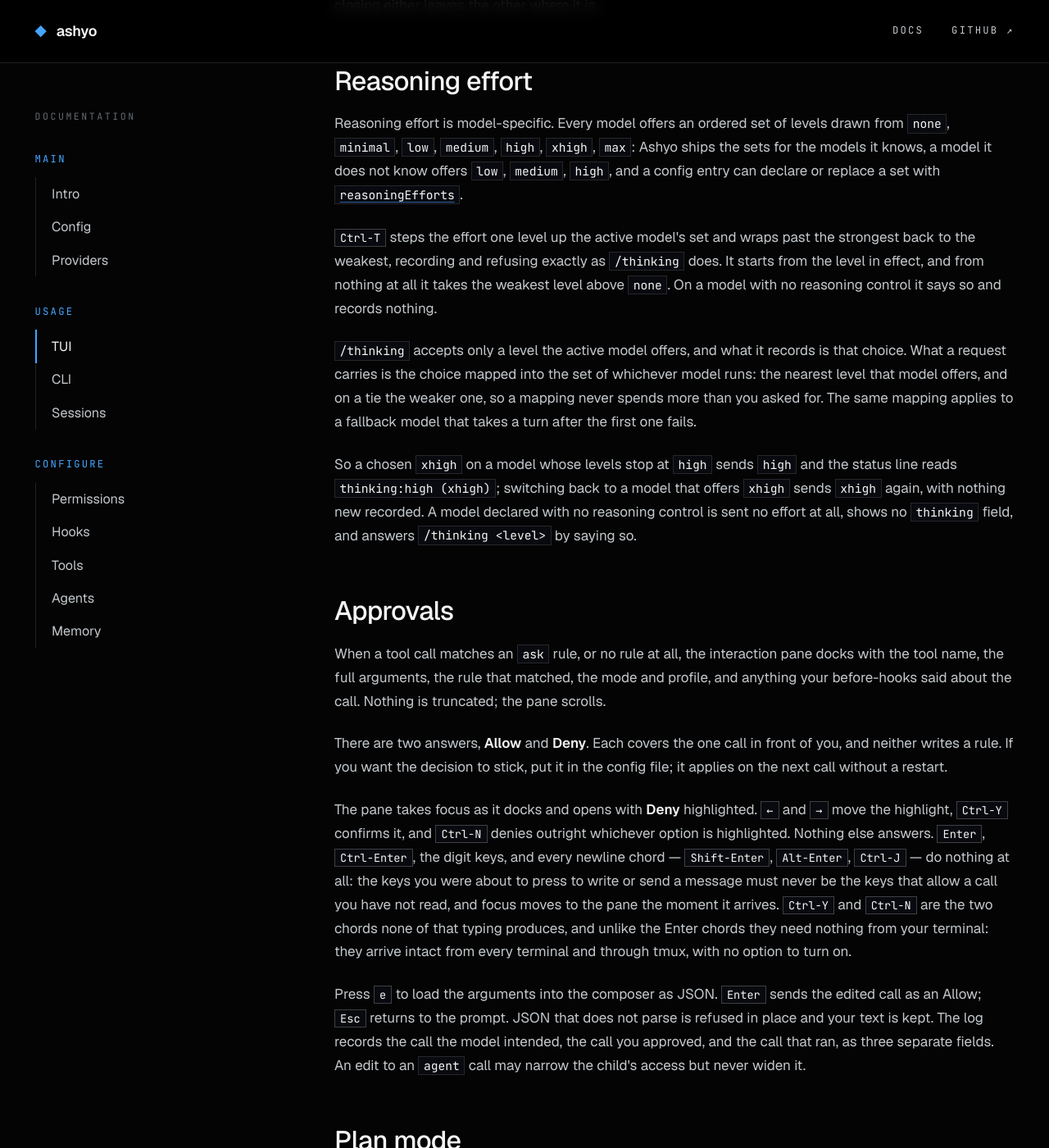
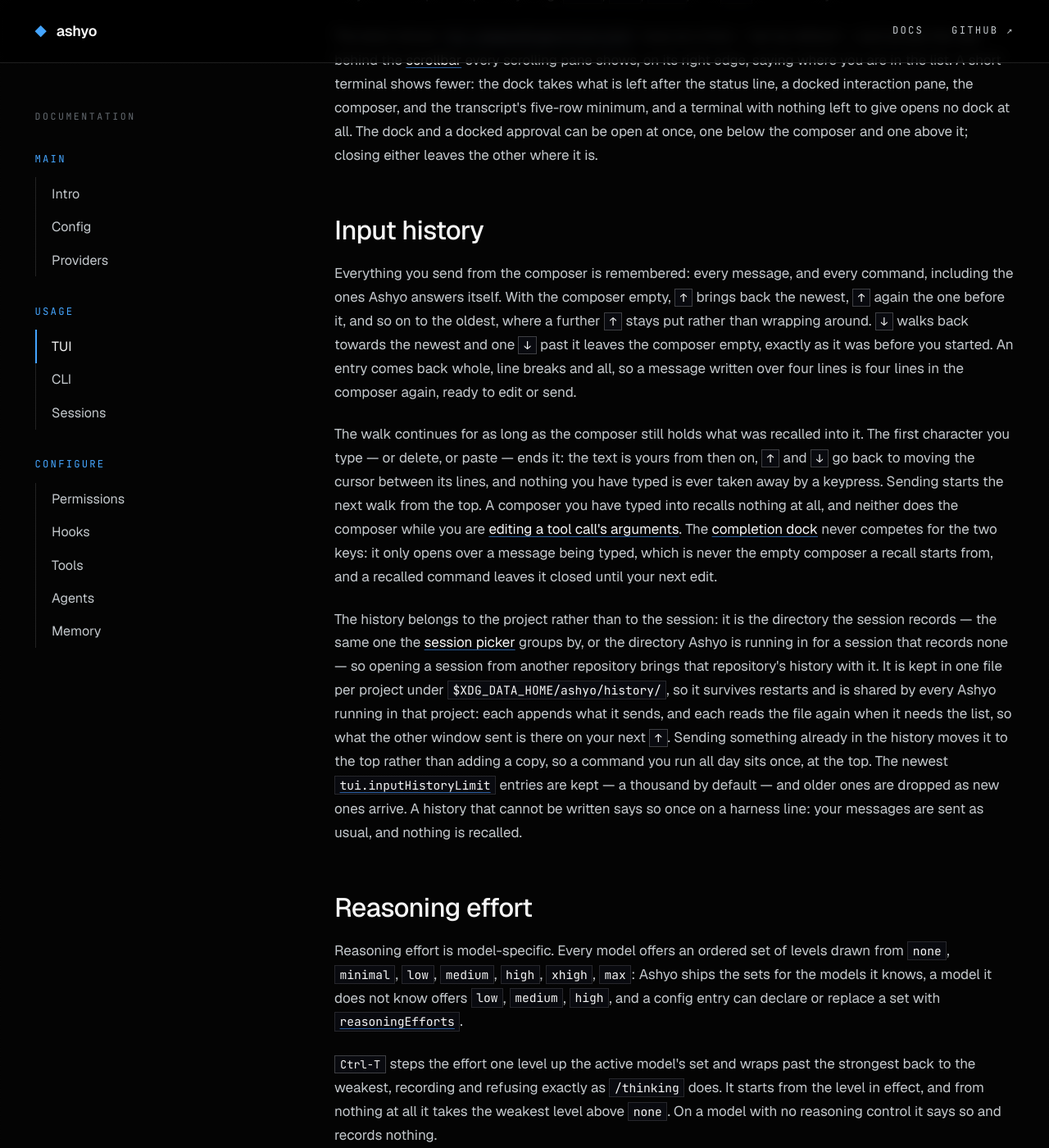
Before and after one commit to ashyo-ai/ashyo-ai.github.io, a Jekyll site: the page built from tui.html, in a window 1280 px wide and 1400 px high, scrolled down 8857 px. Shown: the whole window at 82% size. Built offline with Jekyll 4.4.1, drawn with Linux system fonts in a browser that asks for light colours; some of the changed text lies outside the part shown.

Commit message:
Input History
Up and Down in an empty composer walk this project's input history: what was sent, newest first, kept in one file per project under the data root and shared by every Ashyo running there. The keys row, a history section on the TUI page, the tui.inputHistoryLimit schema row, its example value and its live-reload sentence, and the data-root line on the CLI page.

```diff
--- a/cli.html
+++ b/cli.html
@@ -73,7 +73,7 @@
 <table>
 <tr><th>Variable</th><th>Effect</th></tr>
 <tr><td><code>XDG_CONFIG_HOME</code></td><td>Location of the global config. Default <code>~/.config</code>.</td></tr>
-<tr><td><code>XDG_DATA_HOME</code></td><td>Location of credentials, sessions, memory, models, and worktree metadata. Default <code>~/.local/share</code>.</td></tr>
+<tr><td><code>XDG_DATA_HOME</code></td><td>Location of credentials, sessions, memory, models, worktree metadata, and the TUI's <a href="tui.html#input-history">input history</a>. Default <code>~/.local/share</code>.</td></tr>
 <tr><td><code>XDG_STATE_HOME</code></td><td>Location of the log file. Default <code>~/.local/state</code>.</td></tr>
 <tr><td><code>ASHYO_LOG=debug</code></td><td>Raise the log level from <code>warn</code> to <code>debug</code>.</td></tr>
 </table>
--- a/config.html
+++ b/config.html
@@ -15,7 +15,7 @@
 <p>A missing file is fine and means no configuration at that scope. A file that does not parse is not: at startup Ashyo refuses to run and names the error. Unknown fields are rejected, trailing content after the JSON object is rejected, and the project file must be valid UTF-8.</p>
 
 <h2 id="live-reload">Live reload</h2>
-<p>Both files are checked once a second while Ashyo runs. A saved change that parses applies at once and in full: permissions, roles, hooks, and web search, to the bound session, to every running subagent, and to the advisor. A call already decided keeps its decision; the next call anyone makes is decided under the new rules. A docked approval is answered under the rules its pane opened with. A change that does not parse changes nothing: the previous configuration stays in force and the status line shows a <code>config:</code> field naming the file and the error until it parses again. Deleting a file is the same as saving an empty one. A changed <code>tui.commandCompletionLimit</code> is in force the next time the completion dock opens. The file of the theme in use is checked the same way, so saving it recolors the screen within a second; a theme that cannot be read leaves the colors where they are and names the theme file in the <code>config:</code> field. See <a href="tui.html#themes">Themes</a>.</p>
+<p>Both files are checked once a second while Ashyo runs. A saved change that parses applies at once and in full: permissions, roles, hooks, and web search, to the bound session, to every running subagent, and to the advisor. A call already decided keeps its decision; the next call anyone makes is decided under the new rules. A docked approval is answered under the rules its pane opened with. A change that does not parse changes nothing: the previous configuration stays in force and the status line shows a <code>config:</code> field naming the file and the error until it parses again. Deleting a file is the same as saving an empty one. A changed <code>tui.commandCompletionLimit</code> is in force the next time the completion dock opens, and a changed <code>tui.inputHistoryLimit</code> the next time you send something: entries already recorded are left where they are, and a lowered limit trims them as new entries arrive. The file of the theme in use is checked the same way, so saving it recolors the screen within a second; a theme that cannot be read leaves the colors where they are and names the theme file in the <code>config:</code> field. See <a href="tui.html#themes">Themes</a>.</p>
 <p>There is no reload command and no restart needed.</p>
 
 <h2 id="schema">Schema</h2>
@@ -38,6 +38,7 @@
 <tr><td><code>tui.theme.dark</code></td><td>string</td><td><code>graphite</code></td><td>The theme used on a terminal with a dark background. Names a file in the themes directory, or a built-in. See <a href="tui.html#themes">Themes</a>.</td></tr>
 <tr><td><code>tui.theme.light</code></td><td>string</td><td><code>paper</code></td><td>The theme used on a terminal with a light background. Ashyo asks the terminal which it is, so one config serves both.</td></tr>
 <tr><td><code>tui.commandCompletionLimit</code></td><td>integer</td><td><code>10</code></td><td>3 to 20. How many rows the <a href="tui.html#completion">completion dock</a> shows before it scrolls, for the commands and for a path alike. A short terminal shows fewer: the dock takes what is left after the status line, a docked pane, the composer, the transcript's five-row minimum, and its own border, and never takes the transcript below those five rows.</td></tr>
+<tr><td><code>tui.inputHistoryLimit</code></td><td>integer</td><td><code>1000</code></td><td>1 to 100000. How many entries this project's <a href="tui.html#input-history">input history</a> keeps before the oldest are dropped. The history is one file per project, so a project that sets this sets it for every Ashyo running there.</td></tr>
 </table>
 
 <h2 id="roles">Roles</h2>
@@ -136,6 +137,7 @@
   "webSearch": { "backend": "auto", "maxResults": 5 },
   "tui": {
     "commandCompletionLimit": 10,
+    "inputHistoryLimit": 1000,
     "theme": { "dark": "graphite", "light": "paper" }
   }
 }</pre>
--- a/tui.html
+++ b/tui.html
@@ -25,6 +25,7 @@
 <dl>
 <dt><kbd>Enter</kbd></dt><dd>Send the composer. With the <a href="#completion">completion dock</a> showing it completes the highlighted row and closes the dock instead, and the press after that sends.</dd>
 <dt><kbd>Shift-Enter</kbd> / <kbd>Alt-Enter</kbd> / <kbd>Ctrl-J</kbd></dt><dd>Insert a newline, in the composer and in the argument editor. All three work in every terminal. The one thing a terminal can take away is Shift-Enter itself: telling it apart from <kbd>Enter</kbd> needs the keyboard enhancements Ashyo asks for at startup, and a terminal that does not grant them — tmux among them — sends a plain <kbd>Enter</kbd> for the chord unless you have bound it to <code>Esc</code> <code>Enter</code>, which arrives as <kbd>Alt-Enter</kbd> and writes a newline. <kbd>F1</kbd> says which terminal you are in. None of the three answers the interaction pane: that takes <kbd>Ctrl-Y</kbd> or <kbd>Ctrl-N</kbd>, so a chord still in flight from a half-typed message can never allow a tool call.</dd>
+<dt><kbd>↑</kbd> / <kbd>↓</kbd> (empty composer)</dt><dd>Walk this project's <a href="#input-history">input history</a>: <kbd>↑</kbd> brings back the last thing you sent, <kbd>↑</kbd> again the one before it, <kbd>↓</kbd> steps back towards the newest, and one <kbd>↓</kbd> past it leaves the composer empty again. With anything typed in the composer they are the editor's own keys and move the cursor between its lines, and with the <a href="#completion">completion dock</a> showing they move its highlight.</dd>
 <dt><kbd>Tab</kbd> / <kbd>Shift-Tab</kbd></dt><dd>Cycle focus: transcript, interaction pane, composer.</dd>
 <dt><kbd>PageUp</kbd> / <kbd>PageDown</kbd></dt><dd>Scroll by a page: the <a href="#settings">settings</a> list holding the highlight, an open overlay, the <a href="#completion">completion dock</a> while the composer has focus, otherwise the focused pane. An approval takes focus as it docks, so with it and the dock both open these keys page the approval. See <a href="#scrolling">Scrolling</a>.</dd>
 <dt><kbd>Ctrl-Up</kbd> / <kbd>Ctrl-Down</kbd></dt><dd>Scroll the focused pane by a line.</dd>
@@ -88,6 +89,11 @@
 <p><kbd>Tab</kbd> replaces what you have typed with the highlighted entry. A directory arrives with its slash, so the dock moves into it and you keep going: <code>see /ho</code>, <kbd>Tab</kbd>, <code>mf</code>, <kbd>Tab</kbd>, <code>co</code>, <kbd>Tab</kbd> leaves <code>see /home/mfiano/code/</code> with that directory listed. A file arrives as it is, with nothing left to complete, and the dock goes. <kbd>Enter</kbd> completes the same way and closes the dock; the <kbd>Enter</kbd> after that sends the message. Only what is before the cursor is replaced — the rest of the line and every other word stay where they are — so a path completed in the middle of a sentence leaves the sentence around it alone.</p>
 <p>The first word of a message is always the command list's: <code>/home</code> typed at the start lists commands, or nothing, never paths. A path in a command's free-text argument is completed, though — <code>/rename /home/x</code> — because the command is offered its own candidates while it has any and the path's once it has none. Only absolute paths open anything: <code>src/</code>, <code>./x</code>, <code>../x</code>, and <code>~/x</code> are ordinary text.</p>
 <p>The dock shows <a href="config.html#schema"><code>tui.commandCompletionLimit</code></a> rows at a time — ten by default — and scrolls the rest behind the <a href="#scrolling">scrollbar</a> every scrolling pane shows, on its right edge, saying where you are in the list. A short terminal shows fewer: the dock takes what is left after the status line, a docked interaction pane, the composer, and the transcript's five-row minimum, and a terminal with nothing left to give opens no dock at all. The dock and a docked approval can be open at once, one below the composer and one above it; closing either leaves the other where it is.</p>
+
+<h2 id="input-history">Input history</h2>
+<p>Everything you send from the composer is remembered: every message, and every command, including the ones Ashyo answers itself. With the composer empty, <kbd>↑</kbd> brings back the newest, <kbd>↑</kbd> again the one before it, and so on to the oldest, where a further <kbd>↑</kbd> stays put rather than wrapping around. <kbd>↓</kbd> walks back towards the newest and one <kbd>↓</kbd> past it leaves the composer empty, exactly as it was before you started. An entry comes back whole, line breaks and all, so a message written over four lines is four lines in the composer again, ready to edit or send.</p>
+<p>The walk continues for as long as the composer still holds what was recalled into it. The first character you type — or delete, or paste — ends it: the text is yours from then on, <kbd>↑</kbd> and <kbd>↓</kbd> go back to moving the cursor between its lines, and nothing you have typed is ever taken away by a keypress. Sending starts the next walk from the top. A composer you have typed into recalls nothing at all, and neither does the composer while you are <a href="#approvals">editing a tool call's arguments</a>. The <a href="#completion">completion dock</a> never competes for the two keys: it only opens over a message being typed, which is never the empty composer a recall starts from, and a recalled command leaves it closed until your next edit.</p>
+<p>The history belongs to the project rather than to the session: it is the directory the session records — the same one the <a href="#session-picker">session picker</a> groups by, or the directory Ashyo is running in for a session that records none — so opening a session from another repository brings that repository's history with it. It is kept in one file per project under <code>$XDG_DATA_HOME/ashyo/history/</code>, so it survives restarts and is shared by every Ashyo running in that project: each appends what it sends, and each reads the file again when it needs the list, so what the other window sent is there on your next <kbd>↑</kbd>. Sending something already in the history moves it to the top rather than adding a copy, so a command you run all day sits once, at the top. The newest <a href="config.html#schema"><code>tui.inputHistoryLimit</code></a> entries are kept — a thousand by default — and older ones are dropped as new ones arrive. A history that cannot be written says so once on a harness line: your messages are sent as usual, and nothing is recalled.</p>
 
 <h2 id="reasoning-effort">Reasoning effort</h2>
 <p>Reasoning effort is model-specific. Every model offers an ordered set of levels drawn from <code>none</code>, <code>minimal</code>, <code>low</code>, <code>medium</code>, <code>high</code>, <code>xhigh</code>, <code>max</code>: Ashyo ships the sets for the models it knows, a model it does not know offers <code>low</code>, <code>medium</code>, <code>high</code>, and a config entry can declare or replace a set with <a href="config.html#reasoning-effort"><code>reasoningEfforts</code></a>.</p>
```
